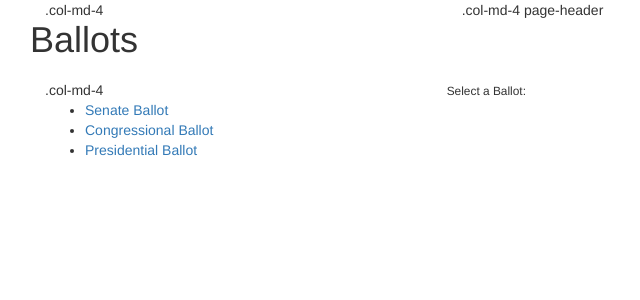
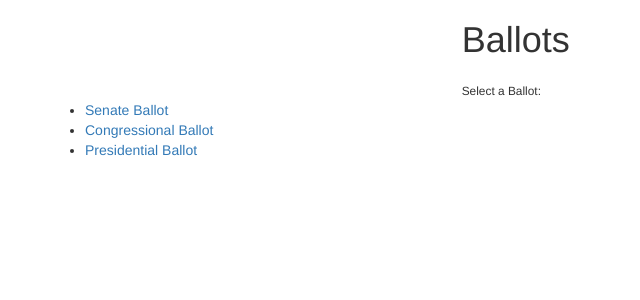
Before and after one commit to mXL5588/py_blockchain_voting_system, a Django app: page /polls/ in a window 1280 px wide. Shown: the top 300 px of the page, without its empty margins (0-640 px from the left). Run offline with Django 3.2, Linux system fonts and the light colour scheme; data comes from the database, SQL or seed files in the repository; some libraries are stand-ins or nearby versions.

Commit message:
cleaned up code

```diff
--- a/sweng500BVS/polls/models.py
+++ b/sweng500BVS/polls/models.py
@@ -11,7 +11,7 @@ import datetime
 class Ballot(models.Model):
 	ballot_text = models.CharField(max_length=200)
 	pub_date = models.DateTimeField('date published')
-
+	end_date = models.DateTimeField('end date')
 	def __str__(self):
 		return self.ballot_text
 
@@ -22,22 +22,8 @@ class Ballot(models.Model):
 class Choice(models.Model):
 	ballot = models.ForeignKey(Ballot, on_delete=models.CASCADE)
 	choice_text = models.CharField(max_length=200)
+	choice_address = models.CharField(max_length=36)
 	votes = models.IntegerField(default=0)
 
 	def __str__(self):
 		return self.choice_text
-
-#class Ballot(models.Model):
-#	ballot_text = models.CharField(max_length=200)
-#	pub_date = models.DateTimeField('date published')
-#	end_date = models.DateTimeField('end date')
-#	def __str__(self):
-#		return self.ballot_text
-
-#class Candidate(models.Model):
-#	ballot = models.ForeignKey(Ballot, on delete=models.CASCADE)
-#	candidate_text = models.CharField(max_length=100)
-#	candidate_address = models.CharField(max_length=36)
-#	votes = models.IntegerField(default=0)
-#	def __str__(self):
-#		return self.candidate_text
--- a/sweng500BVS/polls/templates/polls/index.html
+++ b/sweng500BVS/polls/templates/polls/index.html
@@ -17,14 +17,13 @@
 	</head>
 
 <div class="row">
-  <div class="col-md-4">.col-md-4</div>
-  <div class="col-md-4">.col-md-4 page-header</div>
-
-		<h1> Ballots </h1>
+  <div class="col-md-4"></div>
+  <div class="col-md-4">
+  		<h1> Ballots </h1>
 		<h1> {{ ballot.ballot_text }}</h1>
 		<small>Select a Ballot:</small>
-
- <div class="col-md-4">.col-md-4</div>
+  </div>
+ <div class="col-md-4"></div>
 </div>
 	{% if latest_ballot_list %}
 		<ul>
```
Also changed, not shown: sweng500BVS/polls/views.py (+0 -43 lines).
